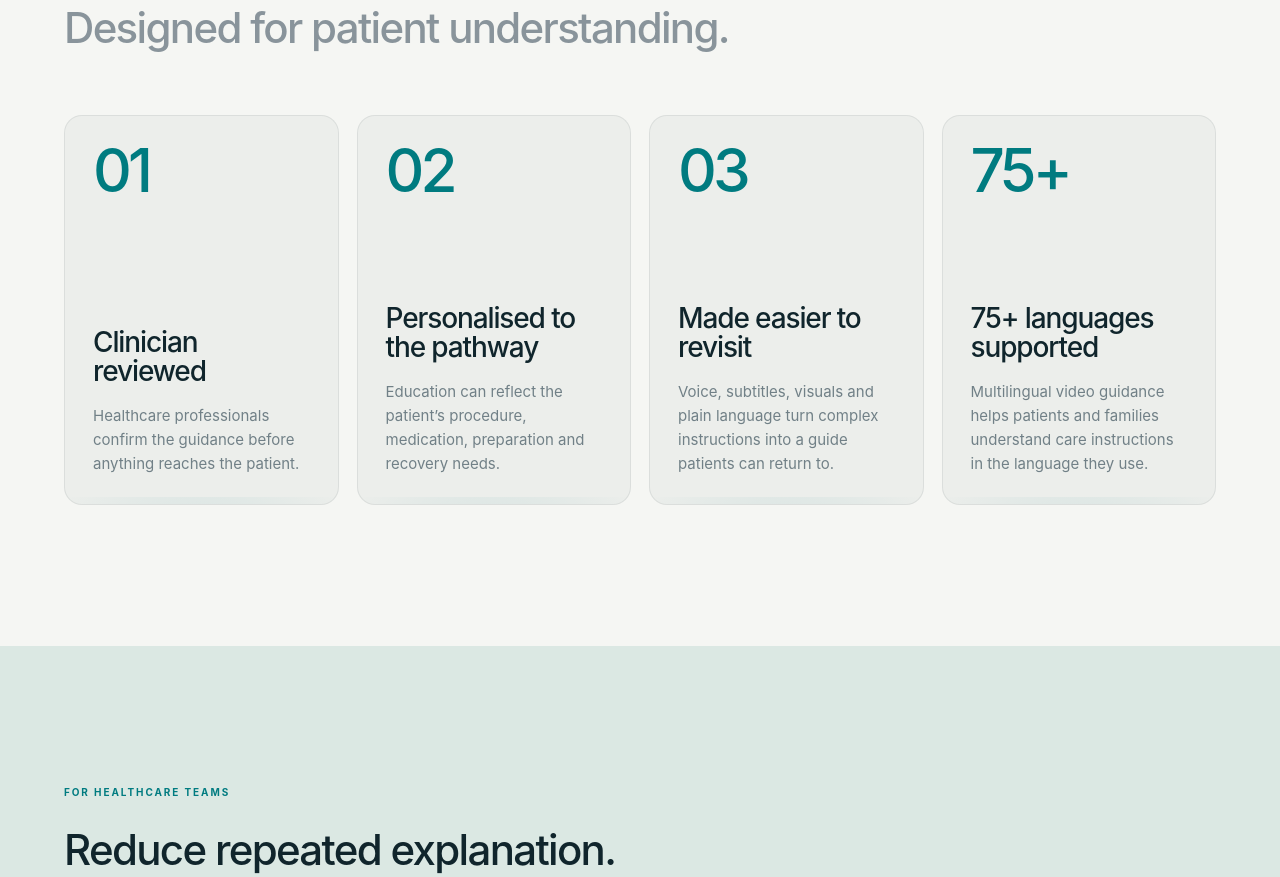
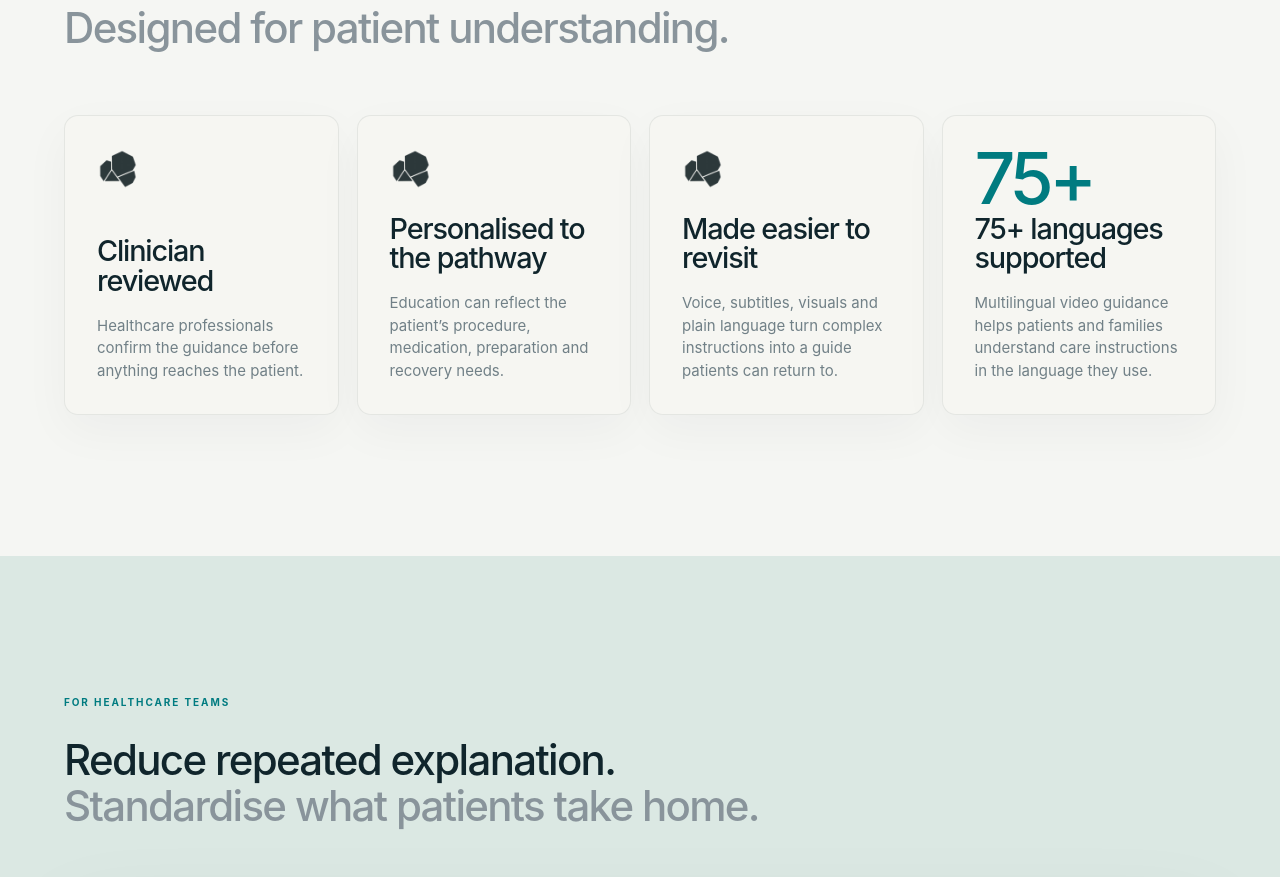
Before and after one commit to STV1222/Medivo-AI-Website, a Next.js app: page / in a window 1280 px wide. Shown: the part 8229-9106 px from the top of the page. Built offline with nearby package versions, Linux system fonts and the light colour scheme; a web font is replaced by a local one.

Commit message:
Redesign core advantage cards

```diff
--- a/app/globals.css
+++ b/app/globals.css
@@ -172,12 +172,11 @@ button{font:inherit}
 .advantages{background:#f5f6f3;padding:11vw 5vw}
 .advantages .section-head{margin-bottom:5vw}
 .advantage-grid{display:grid;grid-template-columns:repeat(4,1fr);gap:18px}
-.advantage-card{min-height:390px;padding:28px;background:var(--widget);border:1px solid rgba(16,37,44,.08);border-radius:var(--radius);display:flex;flex-direction:column;justify-content:space-between;overflow:hidden;position:relative}
-.advantage-card:before{content:"";position:absolute;inset:auto -40% -54% -40%;height:56%;background:radial-gradient(circle,rgba(0,123,128,.16),transparent 66%);opacity:.8}
-.advantage-card>*{position:relative;z-index:1}
-.advantage-marker{font-size:clamp(32px,4.7vw,76px);line-height:.9;letter-spacing:-.065em;font-weight:480;color:var(--teal)}
-.advantage-card h3{font-size:var(--card-title-size);line-height:1.04;letter-spacing:var(--title-track);font-weight:500;margin:0 0 18px}
-.advantage-card p{font-size:var(--body-size);line-height:var(--body-line);color:var(--muted);margin:0}
+.advantage-card{min-height:300px;padding:32px;background:#f6f6f2;border:1px solid rgba(16,37,44,.08);border-radius:14px;display:flex;flex-direction:column;justify-content:space-between;overflow:hidden;position:relative;box-shadow:0 16px 48px rgba(16,37,44,.04)}
+.advantage-icon{width:42px;height:42px;object-fit:contain;opacity:.92;filter:brightness(0) saturate(100%) invert(12%) sepia(17%) saturate(849%) hue-rotate(145deg) brightness(93%) contrast(93%)}
+.advantage-marker{display:block;font-size:clamp(56px,5.6vw,90px);line-height:.86;letter-spacing:-.06em;font-weight:480;color:var(--teal)}
+.advantage-card h3{font-size:clamp(24px,2.25vw,36px);line-height:1.02;letter-spacing:var(--title-track);font-weight:520;margin:0 0 20px;max-width:320px}
+.advantage-card p{font-size:clamp(15px,1.1vw,18px);line-height:1.5;color:var(--muted);margin:0;max-width:390px}
 .hospital-benefits{background:#dbe8e3;padding:11vw 5vw}
 .hospital-benefits-copy{margin-bottom:5vw}
 .hospital-benefits h2{margin:0;max-width:980px}
@@ -308,7 +307,7 @@ to{opacity:1;transform:none}
 .app-list{display:none}
 .app-preview{min-height:480px}
 .advantage-grid{grid-template-columns:1fr 1fr}
-.advantage-card{min-height:330px}
+.advantage-card{min-height:300px}
 .hospital-benefit-slider{display:grid;grid-template-columns:1fr;height:auto;min-height:0;gap:18px;overflow:visible}
 .benefit-image-card,.benefit-image-card.active{height:520px;flex:auto;transform:none}
 .benefit-content-card{order:-1;flex:auto;padding:36px;animation:none}
@@ -353,7 +352,8 @@ to{opacity:1;transform:none}
 .platform-window{height:540px}
 .app-preview{min-height:400px}
 .advantage-grid{grid-template-columns:1fr}
-.advantage-card{min-height:300px}
+.advantage-card{min-height:280px;padding:26px}
+.advantage-icon{width:36px;height:36px}
 .benefit-image-card,.benefit-image-card.active{height:480px;border-width:6px}
 .benefit-pill{top:18px;right:16px;font-size:13px;padding:9px 14px}
 .benefit-content-card{padding:28px}
--- a/app/page.tsx
+++ b/app/page.tsx
@@ -337,9 +337,13 @@ export default function Home() {
           </div>
         </div>
         <div className="advantage-grid">
-          {advantages.map((item) => (
+          {advantages.map((item, index) => (
             <article className="advantage-card" key={item.titleKey}>
-              <span className="advantage-marker">{item.marker}</span>
+              {index < 3 ? (
+                <Image className="advantage-icon" src="/medivo-favicon-v2.png" alt="" width="192" height="192" priority unoptimized />
+              ) : (
+                <span className="advantage-marker">{item.marker}</span>
+              )}
               <div>
                 <h3>{t(item.titleKey)}</h3>
                 <p>{t(item.bodyKey)}</p>
```
